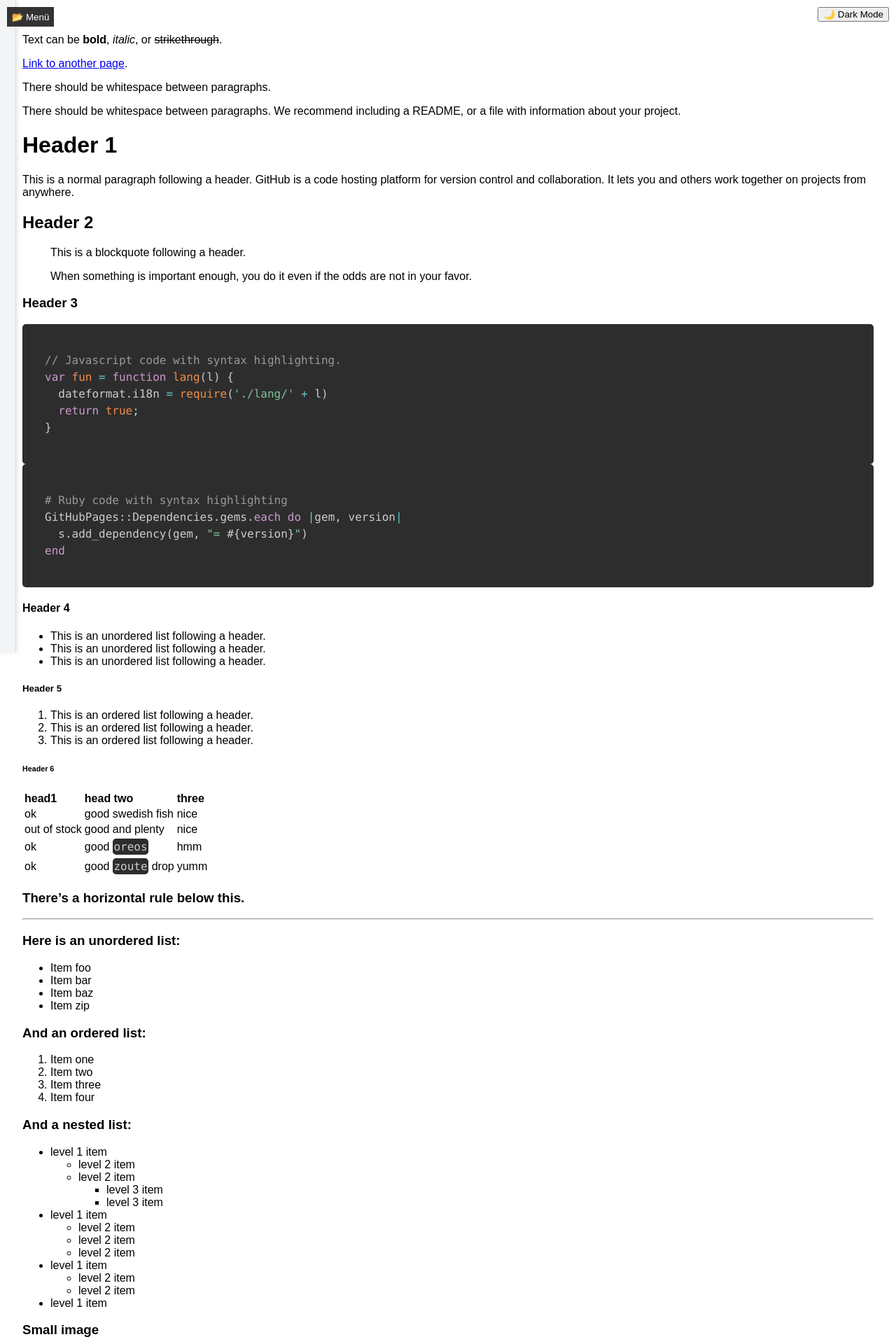
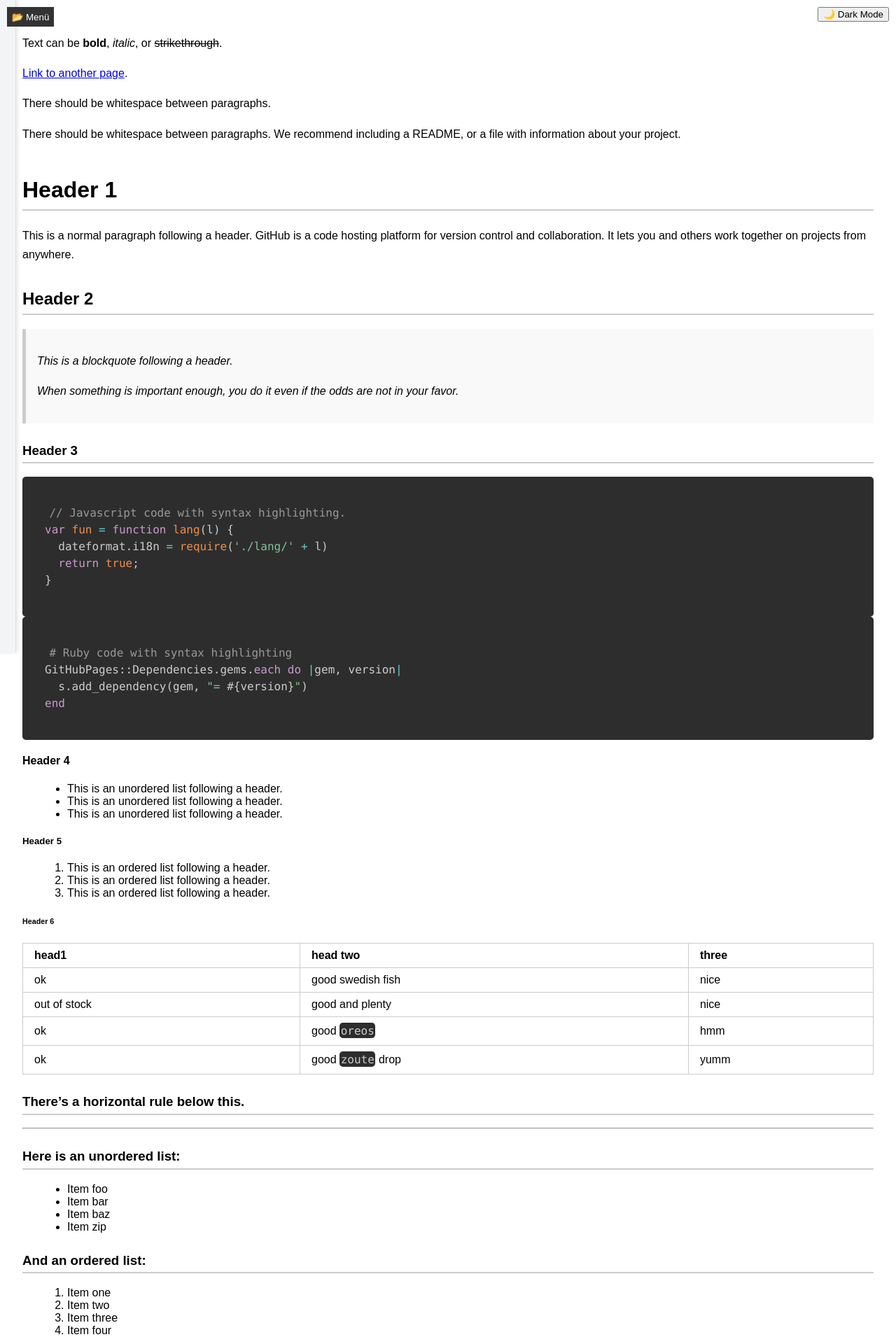
Before and after one commit to burakatalay06/burakatalay06.github.io, a Jekyll site: the page built from assets/images/minimal_theme_preview_page.md, in a window 1280 px wide. Shown: the top 1920 px of the page at 70% size. Built offline with Jekyll 4.4.1, drawn with Linux system fonts in a browser that asks for light colours; nearby versions of some CDN libraries; grey boxes are pictures that could not be loaded.

Commit message:
sidebar edited and markdawn formats edited.

```diff
--- a/_layouts/default.html
+++ b/_layouts/default.html
@@ -22,6 +22,31 @@
   </script>
 
   <style>
+    @keyframes slideInLeft {
+      from {
+        transform: translateX(-100%);
+        opacity: 0;
+      }
+
+      to {
+        transform: translateX(0);
+        opacity: 1;
+      }
+    }
+
+    @keyframes fadeInSoft {
+      from {
+        opacity: 0;
+        transform: translateY(10px);
+      }
+
+      to {
+        opacity: 1;
+        transform: translateY(0);
+      }
+    }
+
+
     body {
       margin: 0;
       font-family: sans-serif;
@@ -42,7 +67,7 @@
     }
 
     .sidebar.open {
-      left: 0;
+      animation: slideInLeft 0.4s ease forwards;
     }
 
     .sidebar-header {
@@ -76,6 +101,10 @@
       background-color: #e2e8f0;
     }
 
+    button.sidebar-toggle,
+    button[onclick="toggleDarkMode()"] {
+      animation: fadeInSoft 0.5s ease;
+    }
     .dark-mode .sidebar {
       background-color: #1e1e1e;
       color: #ccc;
--- a/assets/style.css
+++ b/assets/style.css
@@ -88,6 +88,59 @@ main {
   transition: margin-left 0.3s ease;
 }
 
+/* Markdown içerik stilleri */
+main h1, main h2, main h3 {
+  margin-top: 1.5em;
+  border-bottom: 2px solid #ccc;
+  padding-bottom: 0.3em;
+}
+
+main p {
+  line-height: 1.7;
+  margin: 1em 0;
+}
+
+main ul, main ol {
+  margin-left: 1.5em;
+}
+
+main code {
+  background-color: rgba(27, 31, 35, 0.05);
+  padding: 0.2em 0.4em;
+  border-radius: 3px;
+  font-family: monospace;
+}
+
+main pre {
+  background-color: #2d2d2d;
+  color: #f8f8f2;
+  padding: 1em;
+  border-radius: 6px;
+  overflow-x: auto;
+  font-size: 0.9em;
+}
+
+main table {
+  width: 100%;
+  border-collapse: collapse;
+  margin: 1em 0;
+}
+
+main th, main td {
+  border: 1px solid #ccc;
+  padding: 0.5em 1em;
+  text-align: left;
+}
+
+main blockquote {
+  margin: 1em 0;
+  padding: 1em;
+  background: #f9f9f9;
+  border-left: 5px solid #ccc;
+  font-style: italic;
+}
+
+
 @media screen and (max-width: 768px) {
   main {
     padding: 1em;
```
